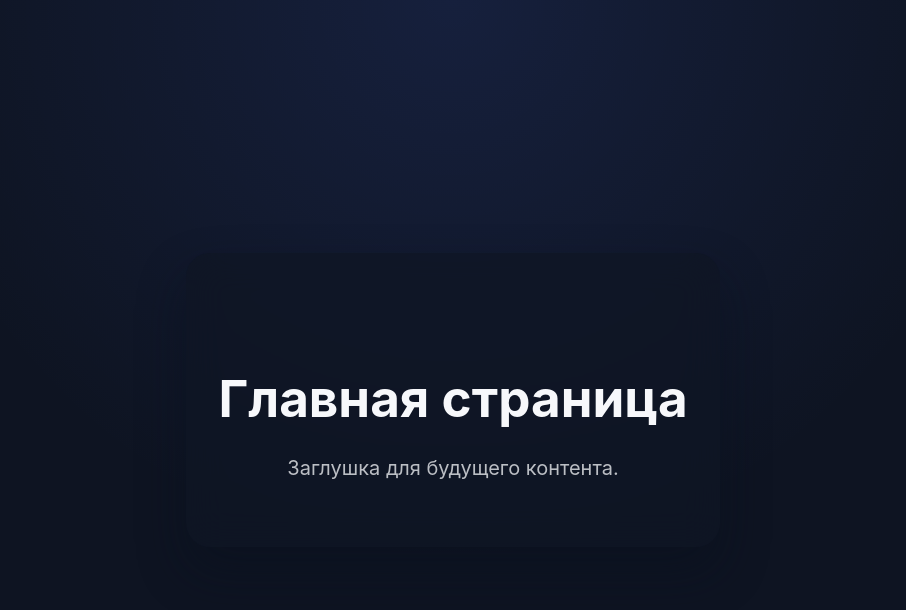
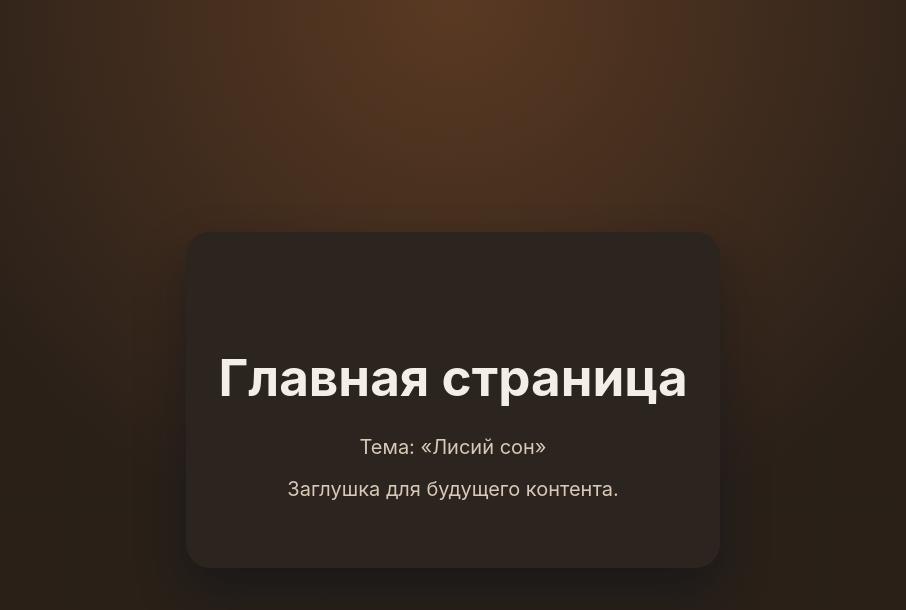
Before and after one commit to rtalyutin/element, a React (Create React App) app in the folder spa/: page / in a window 1280 px wide. Shown: the top 610 px of the page, without its empty margins (187-1093 px from the left). Built offline with nearby package versions, Linux system fonts and the light colour scheme.

Commit message:
feat: add fox theme styling

```diff
--- a/spa/src/App.jsx
+++ b/spa/src/App.jsx
@@ -4,6 +4,7 @@ const App = () => (
   <main className="app">
     <section className="app__content">
       <h1 className="app__title">Главная страница</h1>
+      <p className="app__subtitle">Тема: «Лисий сон»</p>
       <p className="app__subtitle">Заглушка для будущего контента.</p>
     </section>
   </main>
--- a/spa/src/index.js
+++ b/spa/src/index.js
@@ -8,3 +8,5 @@ root.render(
     <App />
   </React.StrictMode>,
 );
+
+document.body.classList.add('theme-fox');
--- a/spa/src/styles/base.css
+++ b/spa/src/styles/base.css
@@ -2,6 +2,11 @@
   color-scheme: light dark;
   font-family: 'Inter', system-ui, -apple-system, BlinkMacSystemFont, 'Segoe UI', sans-serif;
   line-height: 1.5;
+  --bg-body: #0e1422;
+  --panel-bg: rgba(15, 22, 36, 0.75);
+  --text-primary: #f7f8fb;
+  --text-secondary: rgba(247, 248, 251, 0.75);
+  --accent: rgba(80, 118, 255, 0.12), transparent 55%;
 }
 
 *,
@@ -13,8 +18,8 @@
 body {
   margin: 0;
   min-height: 100vh;
-  background: radial-gradient(circle at top, rgba(80, 118, 255, 0.12), transparent 55%), #0e1422;
-  color: #f7f8fb;
+  background: radial-gradient(circle at top, var(--accent)), var(--bg-body);
+  color: var(--text-primary);
   display: flex;
   align-items: center;
   justify-content: center;
@@ -31,7 +36,7 @@ main.app {
   text-align: center;
   padding: 4rem 2rem;
   border-radius: 24px;
-  background: rgba(15, 22, 36, 0.75);
+  background: var(--panel-bg);
   box-shadow: 0 24px 48px rgba(9, 16, 28, 0.45);
   backdrop-filter: blur(18px);
 }
@@ -44,6 +49,18 @@ main.app {
 
 .app__subtitle {
   font-size: clamp(1.05rem, 2vw, 1.25rem);
-  color: rgba(247, 248, 251, 0.75);
+  color: var(--text-secondary);
   margin: 0;
 }
+
+.app__subtitle + .app__subtitle {
+  margin-top: 0.75rem;
+}
+
+body.theme-fox {
+  --bg-body: #1f1b17;
+  --panel-bg: #2c241e;
+  --text-primary: #f4efe6;
+  --text-secondary: #d8c9b8;
+  --accent: rgba(215, 122, 59, 0.32), rgba(139, 79, 41, 0.1) 55%;
+}
```
